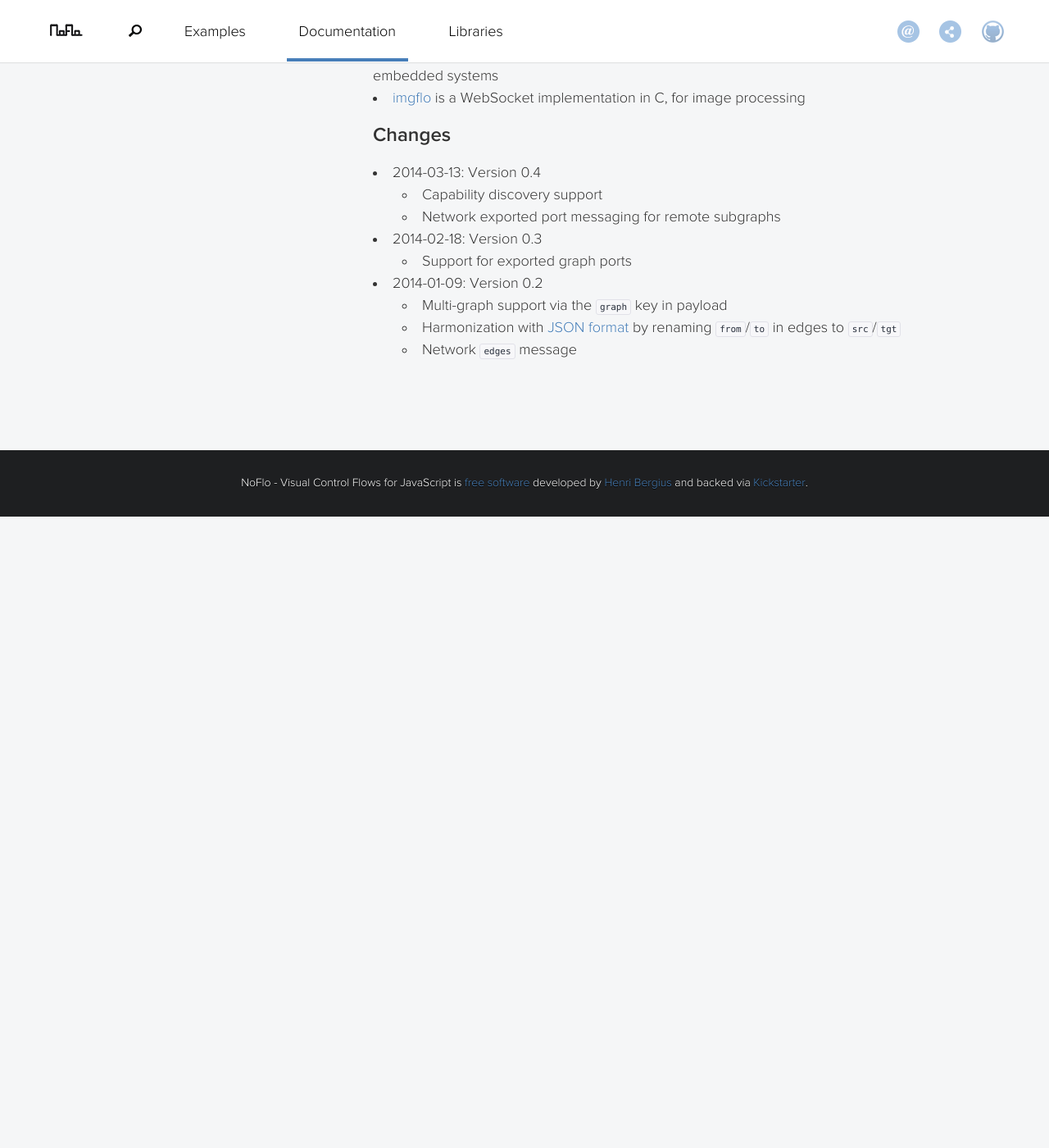
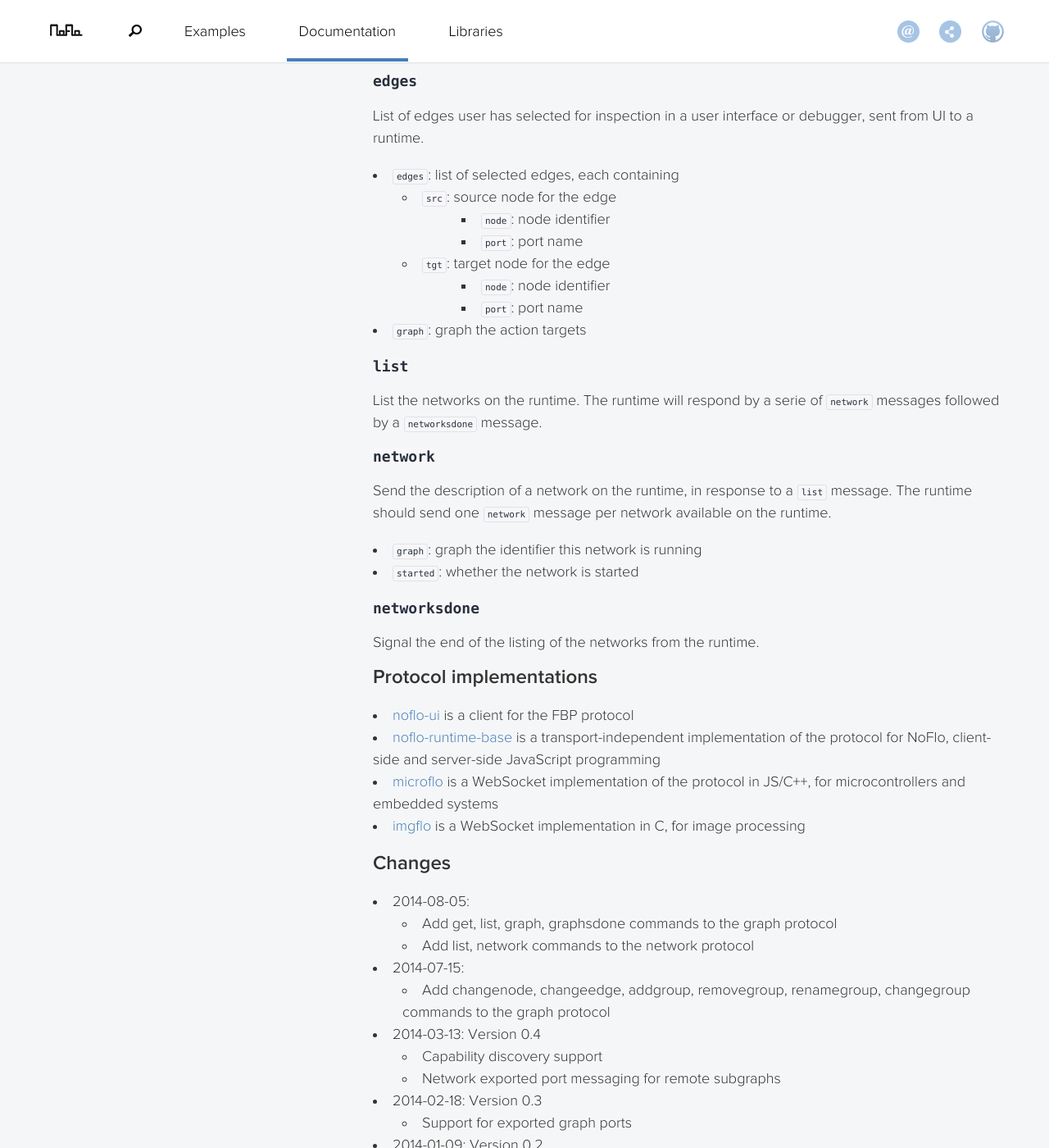
Before and after one commit to noflo/noflo.github.io, a Jekyll site: the page built from documentation/_posts/2013-07-09-protocol.md, in a window 1280 px wide and 1400 px high, scrolled down 13162 px. Shown: the whole window at 82% size. Built offline with Jekyll 4.4.1, drawn with Linux system fonts in a browser that asks for light colours; nearby versions of some CDN libraries; Markdown is read by kramdown in place of the engine named in the settings; before the commit the page ends 13792 px from its top, so only the background shows below that; some of the changed text lies outside the part shown.

Commit message:
update protocol documentation for noflo/noflo-runtime-base#5

```diff
--- a/documentation/_posts/2013-07-09-protocol.md
+++ b/documentation/_posts/2013-07-09-protocol.md
@@ -290,6 +290,30 @@ Change a group's metadata
 * `metadata`: structure of key-value pairs for group metadata
 * `graph`: graph the action targets
 
+### `get`
+
+Get the JSON description of a graph.
+
+* `graph`: graph the action targets
+
+### `list`
+
+List the graphs on the runtime. The runtime will respond by a series
+of `graph` message followed by a `graphsdone` message.
+
+### `graph`
+
+Send the description of a graph on the runtime, in response to a `get`
+or `list` message. The runtime should send one `graph` message per
+graph available on the runtime.
+
+* `graph`: the graph identifier
+* `description`: the JSON description of the graph
+
+### `graphsdone`
+
+Signal the end of the listing of the graphs from the runtime.
+
 <a id="component"></a>
 ## Component protocol
 
@@ -492,6 +516,24 @@ List of edges user has selected for inspection in a user interface or debugger,
     - `port`: port name
 * `graph`: graph the action targets
 
+### `list`
+
+List the networks on the runtime. The runtime will respond by a serie
+of `network` messages followed by a `networksdone` message.
+
+### `network`
+
+Send the description of a network on the runtime, in response to a
+`list` message. The runtime should send one `network` message per
+network available on the runtime.
+
+* `graph`: graph the identifier this network is running
+* `started`: whether the network is started
+
+### `networksdone`
+
+Signal the end of the listing of the networks from the runtime.
+
 ## Protocol implementations
 
 * [noflo-ui](https://github.com/noflo/noflo-ui) is a client for the FBP protocol
@@ -501,6 +543,12 @@ List of edges user has selected for inspection in a user interface or debugger,
 
 ## Changes
 
+* 2014-08-05:
+  - Add get, list, graph, graphsdone commands to the graph protocol
+  - Add list, network commands to the network protocol
+* 2014-07-15:
+  - Add changenode, changeedge, addgroup, removegroup, renamegroup,
+    changegroup commands to the graph protocol
 * 2014-03-13: Version 0.4
   - Capability discovery support
   - Network exported port messaging for remote subgraphs
```
